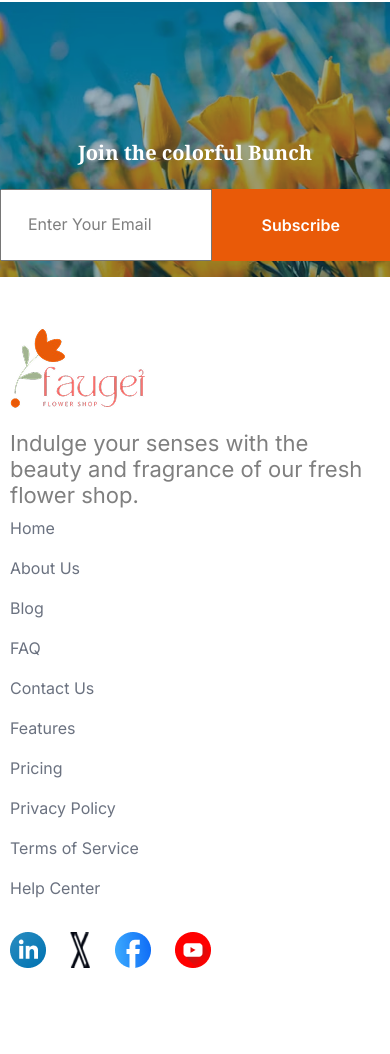
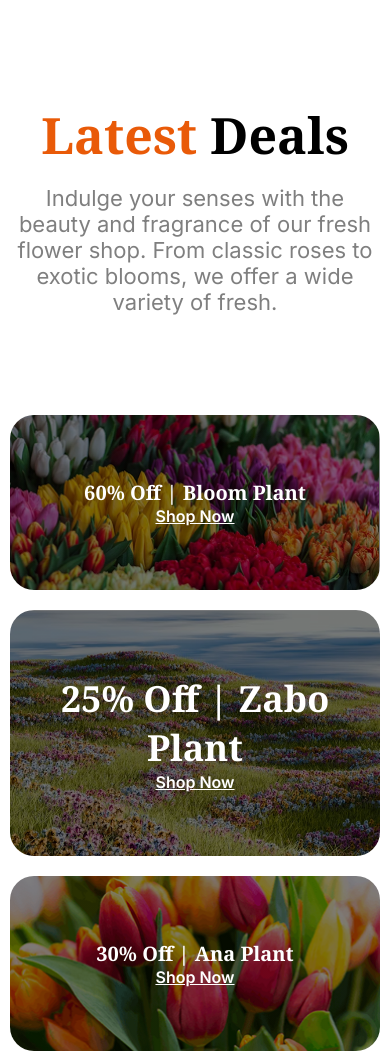
Before and after one commit to AbdurRahman1054/B12-A2-REPONSIVE-FLOWER, a plain HTML site: page index.html in a window 390 px wide. Shown: the part 3062-4116 px from the top of the page. Before the commit the page ends 4080 px from the top, so only its background shows below. Drawn offline with Linux system fonts and the light colour scheme.

Commit message:
complete challnge part

```diff
--- a/index.html
+++ b/index.html
@@ -147,6 +147,39 @@
     <!-- Flower and Plants Lover End -->
 
 
+    <!-- Letest Deals Start -->
+    <section class="deals container">
+      <h1 class="plants_title"><span class="plants_title_style">Latest</span> Deals</h1>
+      <p class="deals_description">
+        Indulge your senses with the beauty and fragrance of our fresh flower shop. From classic roses to exotic blooms,
+        we
+        offer a wide variety of fresh.
+      </p>
+
+      <div class="deals-card">
+
+        <div class="deal-card deal-card1">
+          <p class="text_bold">60% Off | Bloom Plant</p>
+          <a href="#">Shop Now</a>
+        </div>
+
+        <div class="deal-card deal-card2">
+          <p class="text_extra_bold">25% Off | Zabo Plant</p>
+          <a href="#">Shop Now</a>
+        </div>
+
+        <div class="deal-card deal-card3">
+          <p class="text_bold">30% Off | Ana Plant</p>
+          <a href="#">Shop Now</a>
+        </div>
+
+      </div>
+
+    </section>
+
+
+
+
     <!-- Join the colorful Bunch Start -->
     <section class="colorful container">
       <div class="colorful_content">
--- a/style/style.css
+++ b/style/style.css
@@ -2,6 +2,9 @@
   margin: 0;
   padding: 0;
   box-sizing: border-box;
+}
+body {
+  bg: #f5f8ff;
 }
 .inter {
   font-family: 'Inter', sans-serif;
@@ -175,6 +178,91 @@
 }
 /* Flower and Plants Lover End
  */
+
+/* Letest Deals Start */
+
+.deals {
+  text-align: center;
+  margin-top: 130px;
+}
+/* .deals p {
+  width: 70%;
+  margin: 0 auto;
+} */
+/* .deals h1 {
+  font-size: 2rem;
+} */
+
+.text_bold {
+  color: rgb(255, 255, 255);
+  font-family: Noto Serif;
+  font-size: 1.25rem;
+  font-weight: 700;
+  text-align: center;
+}
+.text_extra_bold {
+  color: rgb(255, 255, 255);
+  font-family: Noto Serif;
+  font-size: 2.25rem;
+  font-weight: 700;
+  text-align: center;
+}
+
+.deals_description {
+  color: rgba(0, 0, 0, 0.5);
+  font-family: Inter;
+  font-size: 1.375rem;
+  font-weight: 400;
+  text-align: center;
+  max-width: 888px;
+  margin: 0 auto;
+  margin-top: 16px;
+}
+.deals-card {
+  margin: 100px 0;
+}
+.deals-card {
+  display: grid;
+  grid-template-columns: repeat(3, 1fr);
+  gap: 20px;
+}
+.deal-card a {
+  color: rgb(255, 255, 255);
+  font-family: Inter;
+  font-size: 1rem;
+  font-weight: 600;
+  text-decoration-line: underline;
+}
+.deal-card1,
+.deal-card2,
+.deal-card3 {
+  color: #fff;
+  padding: 4rem 0;
+  border-radius: 24px;
+}
+.deal-card1 {
+  background: linear-gradient(rgba(0, 0, 0, 0.5), rgba(0, 0, 0, 0.5)),
+    url('../assets/deal-bloom.png') center/cover no-repeat;
+}
+
+.deal-card2 {
+  grid-column: span 2;
+  grid-row: span 2;
+  background: linear-gradient(rgba(0, 0, 0, 0.5), rgba(0, 0, 0, 0.5)),
+    url('../assets/deal-zabo.png') center/cover no-repeat;
+  display: flex;
+  flex-direction: column;
+  justify-content: center;
+  align-items: center;
+  text-align: center;
+}
+/* .deal-card2 p {
+  font-size: 1.5rem;
+} */
+.deal-card3 {
+  background: linear-gradient(rgba(0, 0, 0, 0.5), rgba(0, 0, 0, 0.5)),
+    url('../assets/deal-ana.png') center/cover no-repeat;
+}
 
 /* Join the colorful Bunch Start */
 
@@ -372,7 +460,17 @@ input::placeholder {
     margin: 20px 10px 0px 10px;
   }
   /* Flower and Plants Lover End */
+  /* Letest Deals */
 
+  .deals {
+    margin: 143px 10px 0px 10px;
+  }
+  .deals-card {
+    grid-template-columns: repeat(1, 1fr);
+  }
+  .deal-card2 {
+    grid-column: span 1;
+  }
   /* Join the colorful Bunch Start */
   .colorful {
     max-height: 275px;
@@ -409,5 +507,5 @@ input::placeholder {
   .company_link_3 {
     margin-top: 24px;
   }
-  /* Footer Secftin End */
+  /* Footer Section End */
 }
```
